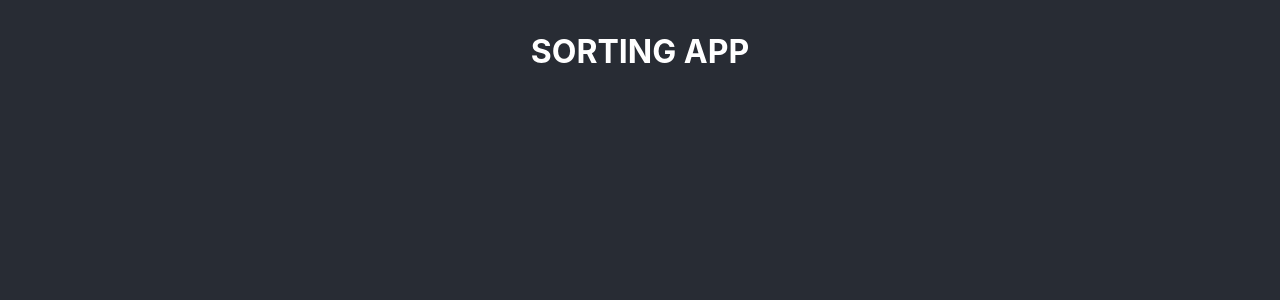
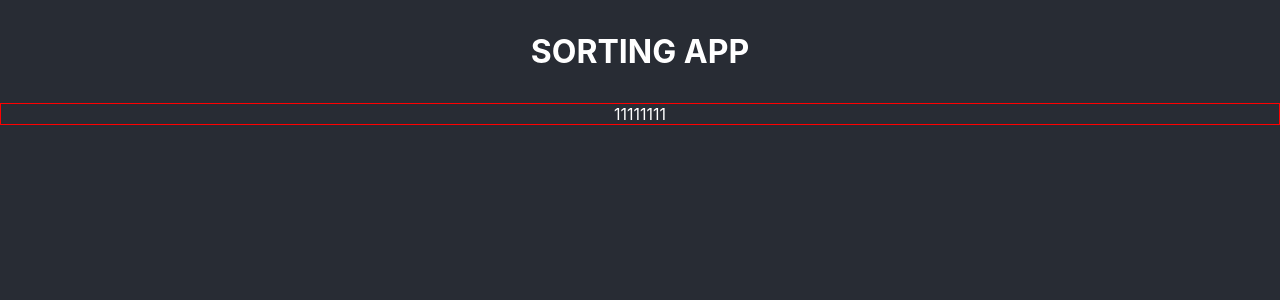
Before and after one commit to davecade/visual-sorting, a React (Create React App) app: page / in a window 1280 px wide. Shown: the top 300 px of the page. Built offline with nearby package versions, Linux system fonts and the light colour scheme; the HTML template or start-up script is replaced by a standard one.

Commit message:
added array to display under column compinent

```diff
--- /dev/null
+++ b/src/components/column/column.component.jsx
@@ -0,0 +1,17 @@
+import React from 'react'
+import './column.styles.scss'
+
+const Column = ({number}) => {
+
+    let blocks = new Array(number).fill(1)
+
+    console.log(blocks)
+
+    return (
+        <div className="column" >
+            {blocks}
+        </div>
+    )
+}
+
+export default Column;
--- a/src/components/graph/graph.component.jsx
+++ b/src/components/graph/graph.component.jsx
@@ -1,11 +1,20 @@
 import React from 'react'
 import './graph.styles.scss'
+import Column from '../column/column.component'
 
 const Graph = ({list}) => {
+
+
     return (
-        list.map((item, index) => {
-            return
-        })
+        <div className="graph">
+            {
+                list.map((number, index) => (
+                    <div className="block">
+                        <Column key={index} number={number} />
+                    </div>
+                ))
+            }
+        </div>
     )
 }
 
--- a/src/components/graph/graph.styles.scss
+++ b/src/components/graph/graph.styles.scss
@@ -0,0 +1,11 @@
+.graph {
+    border: 1px solid red;
+    display: flex;
+    justify-content: center;
+    align-items: center;
+
+    .column {
+        display: flex;
+        flex-direction: column;
+    }
+}
```
Also changed, not shown: src/components/column/column.styles.scss (added), 1 other file (tests, documents, lock files or other folders).
